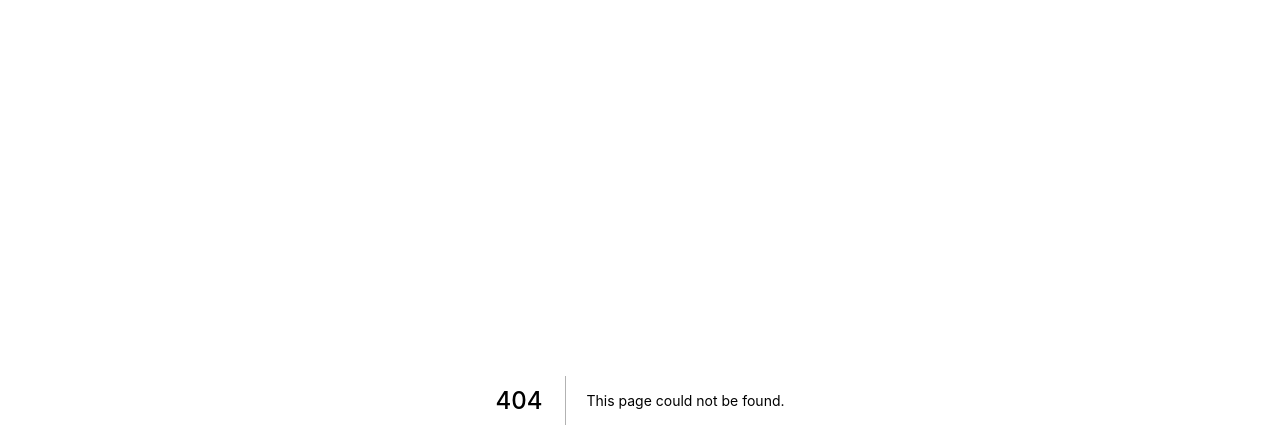
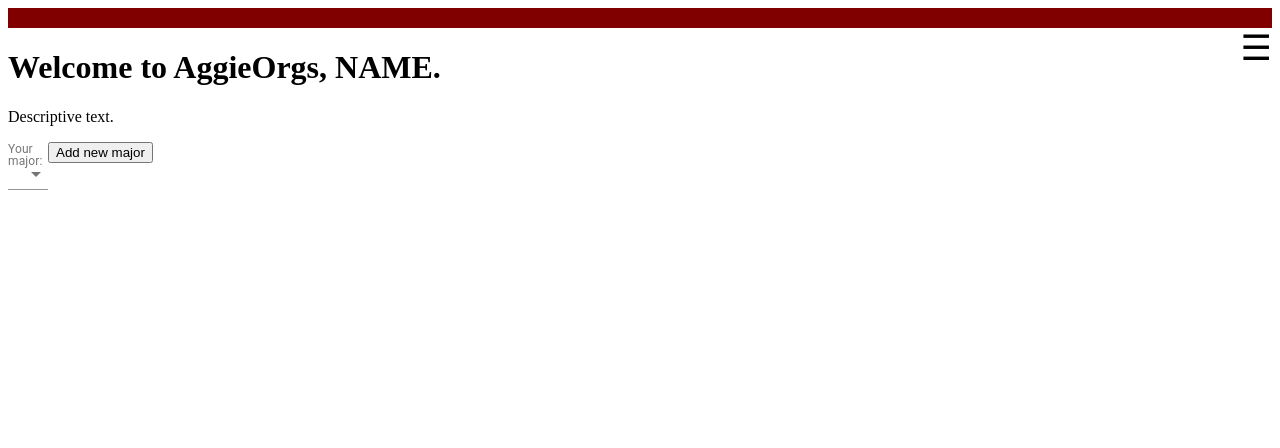
Before and after one commit to Auyxi/AggieOrgs_Front_End, a Next.js app: page /quiz in a window 1280 px wide. Before the commit this address had no page. Shown: the top 448 px of the page. Built offline with nearby package versions, Linux system fonts and the light colour scheme.

Commit message:
added first portion of quiz for recommender

```diff
--- a/components/SideNav/SideNav.js
+++ b/components/SideNav/SideNav.js
@@ -16,7 +16,7 @@
             <div className={styles.sidebar_navigation_items}>
                 <ul>
                     <li>
-                        <Link href="/recommender">
+                        <Link href="/quiz">
                             <a>AggieOrgs Recommender</a>
                         </Link>
                     </li>
--- a/package.json
+++ b/package.json
@@ -12,6 +12,7 @@
   "author": "",
   "license": "ISC",
   "dependencies": {
+    "@material-ui/core": "^4.9.5",
     "core-js": "^3.6.4",
     "next": "^9.2.2",
     "react": "^16.12.0",
--- /dev/null
+++ b/pages/quiz.js
@@ -0,0 +1,50 @@
+import SideNavLayout from "../components/SideNavLayout";
+import Select from "@material-ui/core/Select";
+import InputLabel from '@material-ui/core/InputLabel';
+import FormControl from '@material-ui/core/FormControl';
+import React from 'react';
+import { MenuItem } from "@material-ui/core";
+
+// using material-ui now https://material-ui.com/components/selects/
+// dynamic forms for later https://itnext.io/building-a-dynamic-controlled-form-in-react-together-794a44ee552c
+// react forms doc https://reactjs.org/docs/forms.html
+
+const indexStyle = {
+    "border-top": "20px solid maroon",
+    width: "100%"
+};
+
+class Quiz extends React.Component {
+    state = {
+        Major: "None"
+    };
+
+    handleChange = event => {
+        this.setState({Major: event.target.value});
+    }
+
+    render() {
+        return (
+            <div style={indexStyle}>
+                <SideNavLayout />
+                <h1>Welcome to AggieOrgs, NAME.</h1>
+                <p>Descriptive text.</p>
+                <FormControl>
+                    <InputLabel id="majors">Your major:</InputLabel>
+                    <Select
+                        labelId="major-1-label"
+                        id="major-1"
+                        value={this.state.Major}
+                        onChange={this.handleChange}
+                    >
+                        <MenuItem value="Computer Science">Computer Science</MenuItem>
+                        <MenuItem value="Computing">Computing</MenuItem>
+                    </Select>
+                </FormControl>
+                <button>Add new major</button>
+            </div>
+        );
+    }
+}
+
+export default Quiz;
```
Also changed, not shown: pages/recommender.js (deleted, +0 -16 lines), 1 other file (tests, documents, lock files or other folders).
